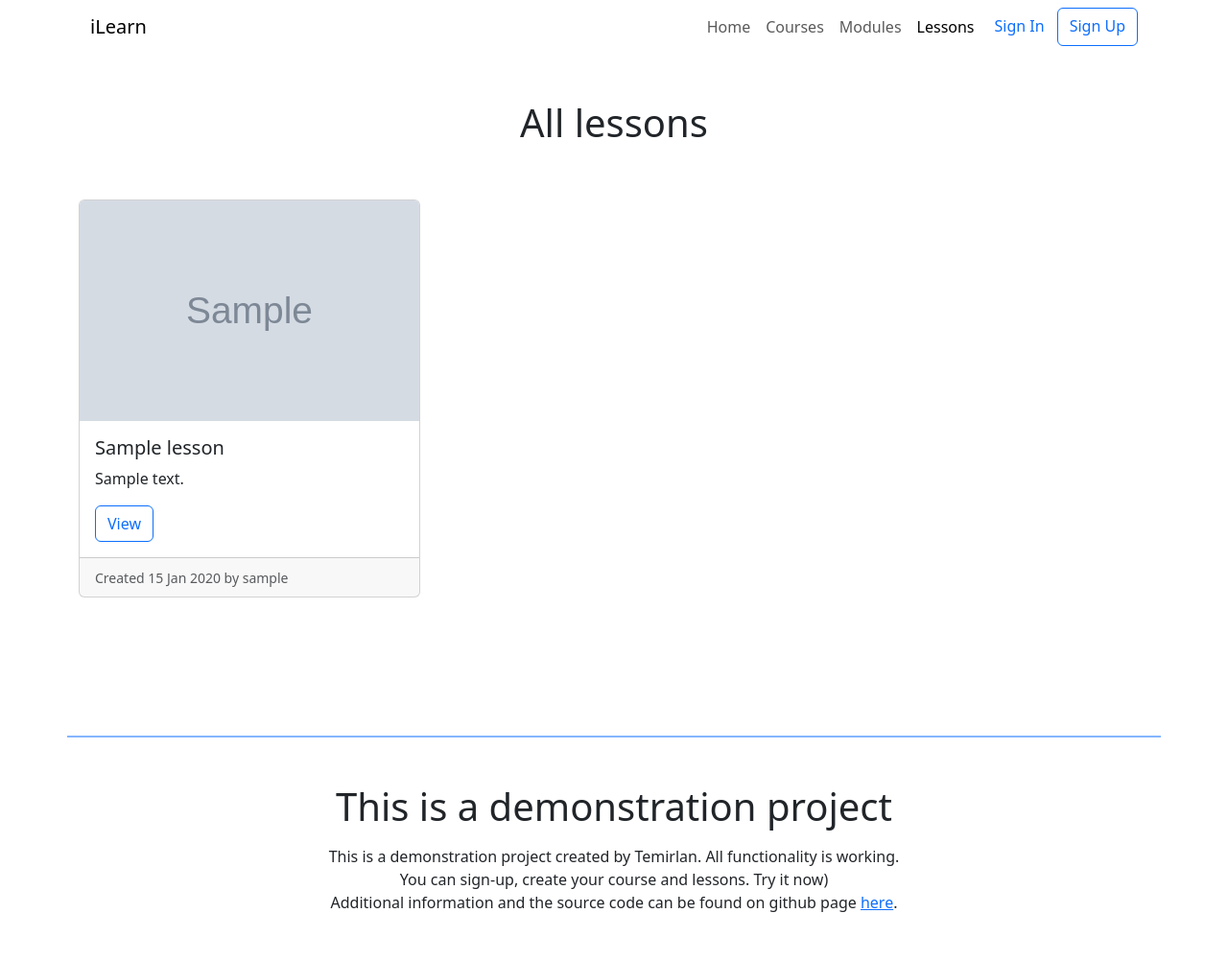
After one commit to temirlanmukatayev/ilearn, a Django app: page /lesson/all/ in a window 1280 px wide. The commit adds this page. Shown: the whole page at 96% size. Run offline with Django 4.2, Linux system fonts and the light colour scheme; tables that the repository leaves empty hold one stand-in row (values such as "Sample post"); grey boxes marked "Sample" are stand-in pictures; parts of the project's set-up code (start-up, migrations or seed data) failed here and were passed over.

Commit message:
Modules and Lessons pages added

```diff
--- a/courses/urls.py
+++ b/courses/urls.py
@@ -6,6 +6,8 @@ from . import views
 urlpatterns = [
     path('', views.HomepageView.as_view(), name='home'),
     path('course/all/', views.CourseListAllView.as_view(), name='course_all'),
+    path('module/all/', views.ModuleListAllView.as_view(), name='module_all'),
+    path('lesson/all/', views.LessonListAllView.as_view(), name='lesson_all'),
     path('course/list/', views.ManageCourseListView.as_view(),
          name='course_list'),
     path('course/create/', views.CourseCreateView.as_view(), name='course_create'),
--- a/courses/views.py
+++ b/courses/views.py
@@ -6,7 +6,7 @@ from django.views.generic.list import ListView
 from django.views.generic.edit import CreateView, UpdateView, DeleteView
 from django.urls import reverse_lazy
 
-from .models import Course, Lesson
+from .models import Course, Module, Lesson
 
 
 class OwnerRequiredMixin:
@@ -95,6 +95,16 @@ class CourseListAllView(ListView):
     template_name = 'courses/manage/course/all.html'
 
 
+class ModuleListAllView(ListView):
+    model = Module
+    template_name = 'courses/manage/module/all.html'
+
+
+class LessonListAllView(ListView):
+    model = Lesson
+    template_name = 'courses/manage/lesson/all.html'
+
+
 class SignUpView(CreateView):
     form_class = UserCreationForm
     success_url = reverse_lazy('login')
--- a/templates/_base.html
+++ b/templates/_base.html
@@ -25,10 +25,10 @@
                 <a class="nav-link {% if request.resolver_match.url_name == 'course_all' %}active{% endif %}" href="{% url 'course_all' %}">Courses</a>
               </li>
               <li class="nav-item">
-                <a class="nav-link {% if request.resolver_match.url_name == 'module_all' %}active{% endif %}" href="#">Modules</a>
+                <a class="nav-link {% if request.resolver_match.url_name == 'module_all' %}active{% endif %}" href="{% url 'module_all' %}">Modules</a>
               </li>
               <li class="nav-item">
-                <a class="nav-link {% if request.resolver_match.url_name == 'lesson_all' %}active{% endif %}" href="#">Lessons</a>
+                <a class="nav-link {% if request.resolver_match.url_name == 'lesson_all' %}active{% endif %}" href="{% url 'lesson_all' %}">Lessons</a>
               </li>
               {% if user.is_authenticated %}
               <li class="nav-item dropdown">
--- /dev/null
+++ b/templates/courses/manage/lesson/all.html
@@ -0,0 +1,30 @@
+{% extends '_base.html' %}
+
+{% block title %}All lessons{% endblock title %}
+
+{% block content %}
+<div class="container">
+  <div class="row mt-5 mb-5">
+    <div class="col">
+      <h1 class="text-center">All lessons</h1>
+    </div>
+  </div>
+  <div class="row row-cols-1 row-cols-md-2 row-cols-lg-3 g-4">
+    {% for lesson in object_list %}
+    <div class="col">
+      <div class="card h-100">
+        <img src="{{ lesson.module.course.cover }}" class="card-img-top" alt="..." style="max-height: 230px;">
+        <div class="card-body">
+          <h5 class="card-title">{{ lesson.title }}</h5>
+          <p class="card-text">{{ lesson.description | truncatechars:150 }}</p>
+          <a href="#" class="btn btn-outline-primary">View</a>
+        </div>
+        <div class="card-footer">
+          <small class="text-body-secondary">Created {{ lesson.created | date:"d M Y" }} by {{ lesson.owner }}</small>
+        </div>
+      </div>
+    </div>
+    {% endfor %}
+  </div>
+</div>
+{% endblock content %}
```
Also changed, not shown: templates/courses/manage/module/all.html (added, +30 -0 lines).
